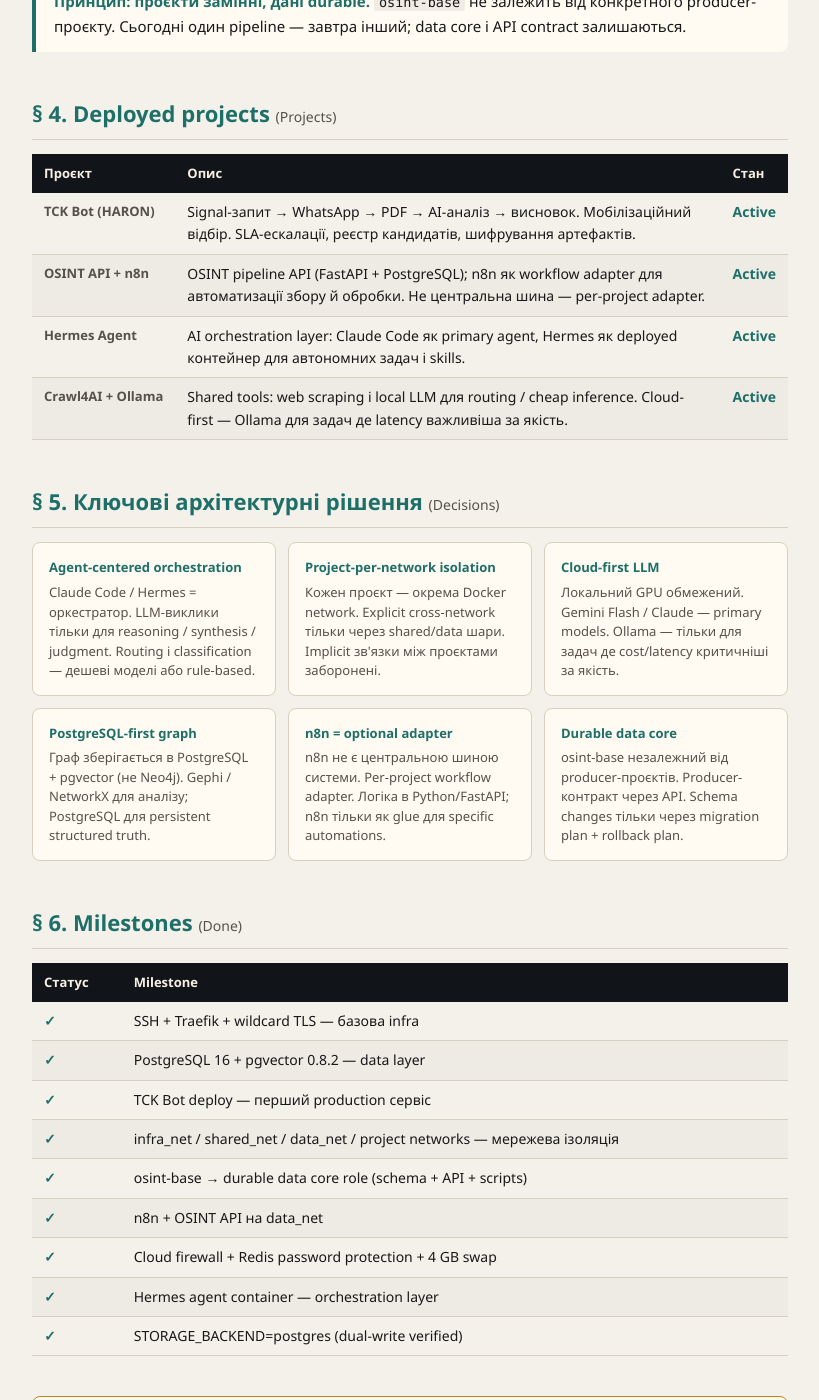
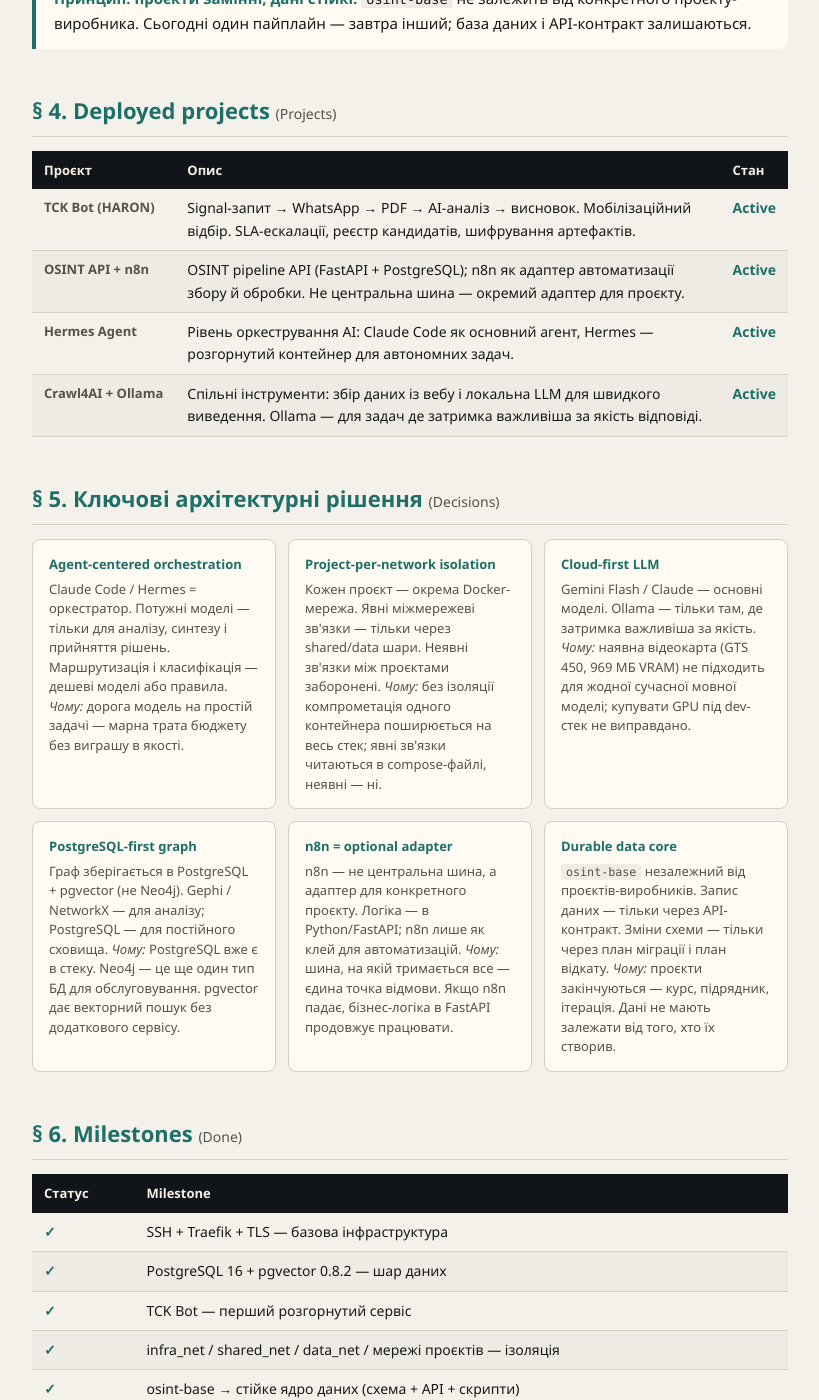
Before and after one commit to NestorVolya/nestorvolya.github.io, a Jekyll site: the page projects/devnvs-vps/index.html, which Jekyll copies as it is, in a window 1280 px wide and 1400 px high, scrolled down 3177 px. Shown: the whole window, without its empty margins (230-1049 px from the left). Built offline with Jekyll 4.4.1, drawn with Linux system fonts in a browser that asks for light colours; some of the changed text lies outside the part shown.

Commit message:
devnvs-vps: reduce anglicisms, add architectural rationale to ADR cards
Co-Authored-By: Claude Sonnet 4.6 <noreply@anthropic.com>

```diff
--- a/projects/devnvs-vps/index.html
+++ b/projects/devnvs-vps/index.html
@@ -281,7 +281,7 @@
 
   <header>
     <h1>devNVS/VPS — production-adjacent AI infrastructure</h1>
-    <p class="subtitle">Особистий dev/staging стек: агентна система, OSINT API, автоматизація</p>
+    <p class="subtitle">Власна інфраструктура для AI-сервісів і OSINT-автоматизації: від локальної розробки до безперервного розгортання на сервері</p>
     <p class="meta">
       DevOps · solo-build<span>·</span>2025–2026<span>·</span><a href="mailto:devnvs@pm.me">devnvs@pm.me</a><span>·</span>Автор: <a href="/">Нестор Воля</a>
     </p>
@@ -293,8 +293,8 @@
     <h2>Три ключові рішення</h2>
     <ul>
       <li><strong>Розділення ролей: devNVS = розробка, VPS = 24/7 сервіси.</strong> Локальна станція — тільки для планування, кодингу і сесій. Все що має працювати постійно — на VPS.</li>
-      <li><strong>Мережева ізоляція: кожен проєкт = окрема Docker network.</strong> Явний cross-network доступ тільки через data/shared шари. Без implicit зв'язків між проєктами.</li>
-      <li><strong>Data core durable, producer-agnostic.</strong> PostgreSQL + pgvector = structured truth. Raw artifacts поза БД. Проєкти-producer замінні; дані залишаються.</li>
+      <li><strong>Мережева ізоляція: кожен проєкт = окрема Docker-мережа.</strong> Явні міжмережеві зв'язки — тільки через data/shared шари. Без неявних зв'язків між проєктами.</li>
+      <li><strong>Дані стійкі й незалежні від виробника.</strong> PostgreSQL + pgvector = єдина структурована база. Необроблені матеріали поза БД. Проєкти-виробники змінюються; дані залишаються.</li>
     </ul>
   </div>
 
@@ -326,13 +326,13 @@
     </table>
 
     <div class="note-box">
-      <strong>Локальні LLM не плануються.</strong> GPU/VRAM локальної станції недостатній для продуктивної роботи. Cloud-first: дорогі LLM-виклики тільки для reasoning/synthesis, дешеві — для routing/classification.
+      <strong>Локальні LLM не плануються.</strong> Відеокарта станції (GTS 450, 969 МБ відеопам'яті) не тягне навіть 7B-модель. Купувати GPU під dev-стек економічно не виправдано. Хмарний підхід: дорогі моделі — тільки для аналізу і синтезу, дешеві — для маршрутизації і класифікації.
     </div>
 
     <!-- §2 -->
     <h3 class="sh">§ 2. VPS service stack <small style="font-size:14px;font-weight:400;color:var(--muted)">(Services)</small></h3>
 
-    <p>Всі сервіси запущені в Docker Compose. Traefik — єдина точка входу з wildcard TLS. Сервіси згруповані в ізольовані мережі; explicit cross-network доступ тільки між явно пов'язаними шарами.</p>
+    <p>Всі сервіси запущені в Docker Compose. Traefik — єдина точка входу із захистом TLS. Сервіси згруповані в ізольовані мережі; явні міжмережеві зв'язки — тільки між пов'язаними шарами.</p>
 
     <table>
       <thead>
@@ -383,21 +383,21 @@ flowchart TB
     <!-- §3 -->
     <h3 class="sh">§ 3. Data architecture <small style="font-size:14px;font-weight:400;color:var(--muted)">(Data)</small></h3>
 
-    <p><code>osint-base</code> — durable OSINT data core: схема, API, скрипти. На VPS mirrored через git і доступний через PostgreSQL / OSINT API. Проєкти-producer записують дані через approved API, а не напряму в схему.</p>
+    <p><code>osint-base</code> — стійке ядро OSINT-даних: схема, API, скрипти. На VPS синхронізується через git і доступний через PostgreSQL / OSINT API. Проєкти-виробники записують дані через узгоджений API, а не напряму в схему.</p>
 
     <table>
       <thead>
         <tr><th>Шар</th><th>Сховище</th><th>Правило</th></tr>
       </thead>
       <tbody>
-        <tr><td class="td-label">Structured truth</td><td>PostgreSQL + pgvector</td><td>FACT / SOURCE / GAP / DISC / ENTITY через API</td></tr>
-        <tr><td class="td-label">Raw artifacts</td><td>External (GDrive)</td><td>Не дублюються в БД; зберігаються як посилання</td></tr>
+        <tr><td class="td-label">Структурована база</td><td>PostgreSQL + pgvector</td><td>FACT / SOURCE / GAP / DISC / ENTITY через API</td></tr>
+        <tr><td class="td-label">Необроблені матеріали</td><td>External (GDrive)</td><td>Не дублюються в БД; зберігаються як посилання</td></tr>
         <tr><td class="td-label">Secrets</td><td>Local <code>.env</code> (не в image)</td><td>Не комітяться; не в logs; не в image</td></tr>
       </tbody>
     </table>
 
     <div class="note-box">
-      <strong>Принцип: проєкти замінні, дані durable.</strong> <code>osint-base</code> не залежить від конкретного producer-проєкту. Сьогодні один pipeline — завтра інший; data core і API contract залишаються.
+      <strong>Принцип: проєкти замінні, дані стійкі.</strong> <code>osint-base</code> не залежить від конкретного проєкту-виробника. Сьогодні один пайплайн — завтра інший; база даних і API-контракт залишаються.
     </div>
 
     <!-- §4 -->
@@ -415,17 +415,17 @@ flowchart TB
         </tr>
         <tr>
           <td class="td-label">OSINT API + n8n</td>
-          <td>OSINT pipeline API (FastAPI + PostgreSQL); n8n як workflow adapter для автоматизації збору й обробки. Не центральна шина — per-project adapter.</td>
+          <td>OSINT pipeline API (FastAPI + PostgreSQL); n8n як адаптер автоматизації збору й обробки. Не центральна шина — окремий адаптер для проєкту.</td>
           <td class="td-done">Active</td>
         </tr>
         <tr>
           <td class="td-label">Hermes Agent</td>
-          <td>AI orchestration layer: Claude Code як primary agent, Hermes як deployed контейнер для автономних задач і skills.</td>
+          <td>Рівень оркестрування AI: Claude Code як основний агент, Hermes — розгорнутий контейнер для автономних задач.</td>
           <td class="td-done">Active</td>
         </tr>
         <tr>
           <td class="td-label">Crawl4AI + Ollama</td>
-          <td>Shared tools: web scraping і local LLM для routing / cheap inference. Cloud-first — Ollama для задач де latency важливіша за якість.</td>
+          <td>Спільні інструменти: збір даних із вебу і локальна LLM для швидкого виведення. Ollama — для задач де затримка важливіша за якість відповіді.</td>
           <td class="td-done">Active</td>
         </tr>
       </tbody>
@@ -437,27 +437,27 @@ flowchart TB
     <div class="adr-grid">
       <div class="adr-card">
         <strong>Agent-centered orchestration</strong>
-        <p>Claude Code / Hermes = оркестратор. LLM-виклики тільки для reasoning / synthesis / judgment. Routing і classification — дешеві моделі або rule-based.</p>
+        <p>Claude Code / Hermes = оркестратор. Потужні моделі — тільки для аналізу, синтезу і прийняття рішень. Маршрутизація і класифікація — дешеві моделі або правила. <em>Чому:</em> дорога модель на простій задачі — марна трата бюджету без виграшу в якості.</p>
       </div>
       <div class="adr-card">
         <strong>Project-per-network isolation</strong>
-        <p>Кожен проєкт — окрема Docker network. Explicit cross-network тільки через shared/data шари. Implicit зв'язки між проєктами заборонені.</p>
+        <p>Кожен проєкт — окрема Docker-мережа. Явні міжмережеві зв'язки — тільки через shared/data шари. Неявні зв'язки між проєктами заборонені. <em>Чому:</em> без ізоляції компрометація одного контейнера поширюється на весь стек; явні зв'язки читаються в compose-файлі, неявні — ні.</p>
       </div>
       <div class="adr-card">
         <strong>Cloud-first LLM</strong>
-        <p>Локальний GPU обмежений. Gemini Flash / Claude — primary models. Ollama — тільки для задач де cost/latency критичніші за якість.</p>
+        <p>Gemini Flash / Claude — основні моделі. Ollama — тільки там, де затримка важливіша за якість. <em>Чому:</em> наявна відеокарта (GTS 450, 969 МБ VRAM) не підходить для жодної сучасної мовної моделі; купувати GPU під dev-стек не виправдано.</p>
       </div>
       <div class="adr-card">
         <strong>PostgreSQL-first graph</strong>
-        <p>Граф зберігається в PostgreSQL + pgvector (не Neo4j). Gephi / NetworkX для аналізу; PostgreSQL для persistent structured truth.</p>
+        <p>Граф зберігається в PostgreSQL + pgvector (не Neo4j). Gephi / NetworkX — для аналізу; PostgreSQL — для постійного сховища. <em>Чому:</em> PostgreSQL вже є в стеку. Neo4j — це ще один тип БД для обслуговування. pgvector дає векторний пошук без додаткового сервісу.</p>
       </div>
       <div class="adr-card">
         <strong>n8n = optional adapter</strong>
-        <p>n8n не є центральною шиною системи. Per-project workflow adapter. Логіка в Python/FastAPI; n8n тільки як glue для specific automations.</p>
+        <p>n8n — не центральна шина, а адаптер для конкретного проєкту. Логіка — в Python/FastAPI; n8n лише як клей для автоматизацій. <em>Чому:</em> шина, на якій тримається все — єдина точка відмови. Якщо n8n падає, бізнес-логіка в FastAPI продовжує працювати.</p>
       </div>
       <div class="adr-card">
         <strong>Durable data core</strong>
-        <p>osint-base незалежний від producer-проєктів. Producer-контракт через API. Schema changes тільки через migration plan + rollback plan.</p>
+        <p><code>osint-base</code> незалежний від проєктів-виробників. Запис даних — тільки через API-контракт. Зміни схеми — тільки через план міграції і план відкату. <em>Чому:</em> проєкти закінчуються — курс, підрядник, ітерація. Дані не мають залежати від того, хто їх створив.</p>
       </div>
     </div>
 
@@ -469,15 +469,15 @@ flowchart TB
         <tr><th>Статус</th><th>Milestone</th></tr>
       </thead>
       <tbody>
-        <tr><td class="td-done">✓</td><td>SSH + Traefik + wildcard TLS — базова infra</td></tr>
-        <tr><td class="td-done">✓</td><td>PostgreSQL 16 + pgvector 0.8.2 — data layer</td></tr>
-        <tr><td class="td-done">✓</td><td>TCK Bot deploy — перший production сервіс</td></tr>
-        <tr><td class="td-done">✓</td><td>infra_net / shared_net / data_net / project networks — мережева ізоляція</td></tr>
-        <tr><td class="td-done">✓</td><td>osint-base → durable data core role (schema + API + scripts)</td></tr>
+        <tr><td class="td-done">✓</td><td>SSH + Traefik + TLS — базова інфраструктура</td></tr>
+        <tr><td class="td-done">✓</td><td>PostgreSQL 16 + pgvector 0.8.2 — шар даних</td></tr>
+        <tr><td class="td-done">✓</td><td>TCK Bot — перший розгорнутий сервіс</td></tr>
+        <tr><td class="td-done">✓</td><td>infra_net / shared_net / data_net / мережі проєктів — ізоляція</td></tr>
+        <tr><td class="td-done">✓</td><td>osint-base → стійке ядро даних (схема + API + скрипти)</td></tr>
         <tr><td class="td-done">✓</td><td>n8n + OSINT API на data_net</td></tr>
-        <tr><td class="td-done">✓</td><td>Cloud firewall + Redis password protection + 4 GB swap</td></tr>
-        <tr><td class="td-done">✓</td><td>Hermes agent container — orchestration layer</td></tr>
-        <tr><td class="td-done">✓</td><td>STORAGE_BACKEND=postgres (dual-write verified)</td></tr>
+        <tr><td class="td-done">✓</td><td>Хмарний файрвол + захист Redis + 4 ГБ swap</td></tr>
+        <tr><td class="td-done">✓</td><td>Hermes agent — рівень оркестрування</td></tr>
+        <tr><td class="td-done">✓</td><td>STORAGE_BACKEND=postgres (подвійний запис перевірено)</td></tr>
       </tbody>
     </table>
 
```
Also changed, not shown: other parts of projects/devnvs-vps/index.html (+1 -1 lines).
